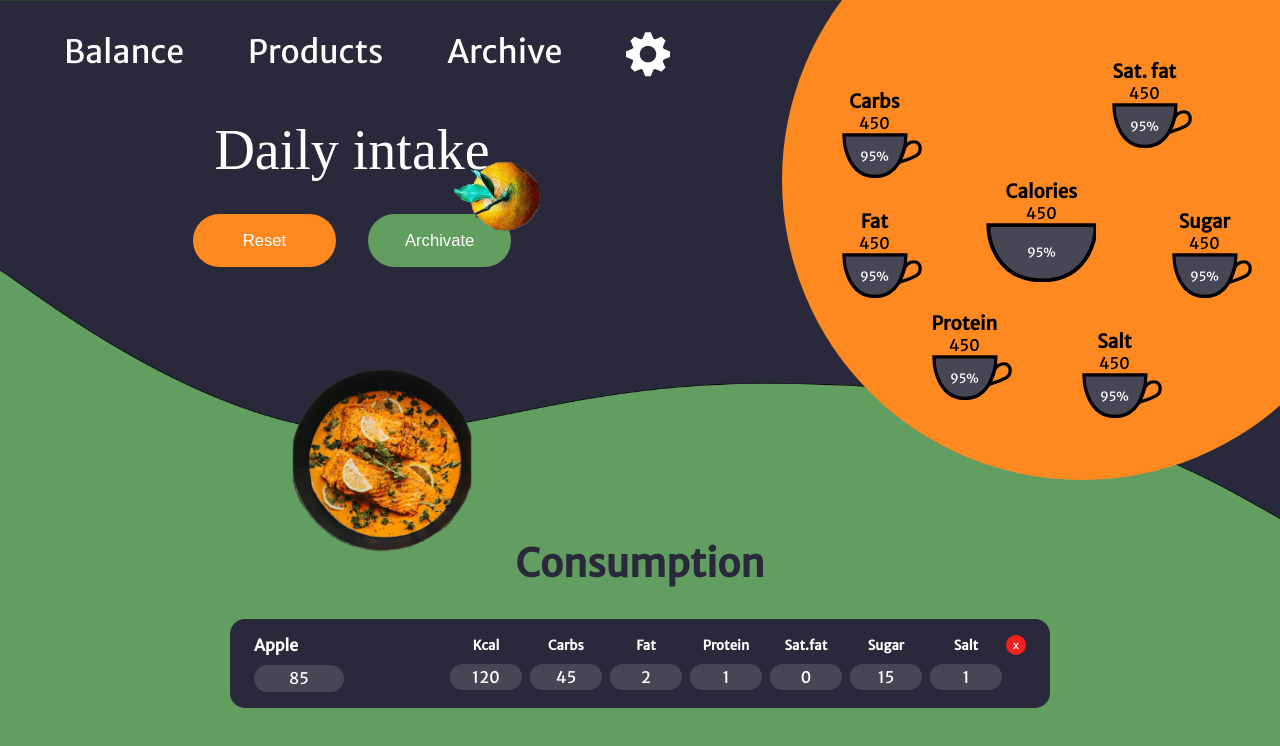
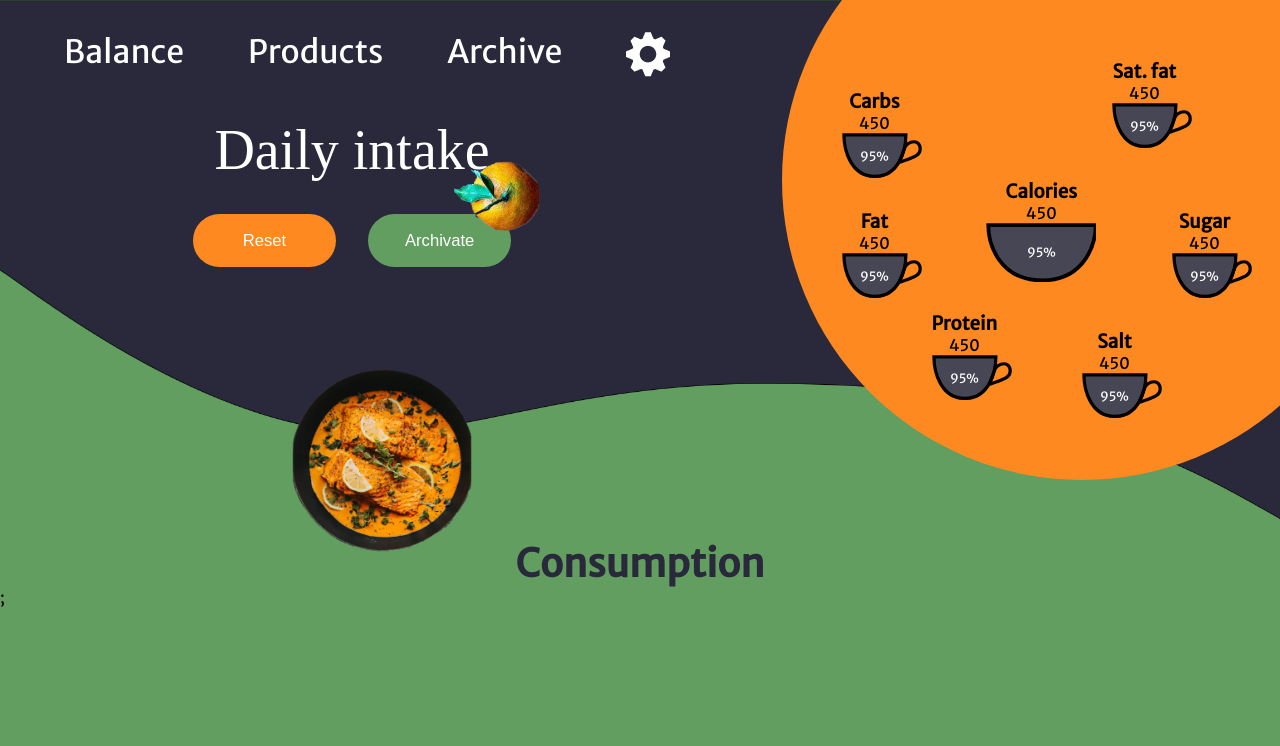
Before and after one commit to Flotsam3/MacroMonitor, a React (Vite) app: page /balance in a window 1280 px wide. Shown: the top 746 px of the page. Built offline with nearby package versions, Linux system fonts and the light colour scheme; the HTML template or start-up script is replaced by a standard one; a web font is replaced by a local one.

Commit message:
feat(Products):add algorithm to save and convert consumption data for balance

```diff
--- a/src/components/Organisms/ConsumptionPanel.module.scss
+++ b/src/components/Organisms/ConsumptionPanel.module.scss
@@ -3,7 +3,7 @@
 .panelWrapper {
     display: flex;
     justify-content: center;
-    margin-top: 2em;
+    margin-top: 0.3em;
     .panel {
        display: flex;
        padding: 1em 1.5em;
--- a/src/components/Organisms/ConsumptionPanel.tsx
+++ b/src/components/Organisms/ConsumptionPanel.tsx
@@ -1,9 +1,9 @@
 import styles from "./ConsumptionPanel.module.scss";
 import Macronutrient from "../Molecules/Macronutrient";
-import { ConsumptionItem } from "../../pages/Balance";
+import { Options } from "../../context/OptionContext";
 
 type ConsumptionPanelProps = {
-   data: ConsumptionItem;
+   data: Options;
 };
 
 export default function ConsumptionPanel({data}:ConsumptionPanelProps) {
@@ -15,11 +15,11 @@ export default function ConsumptionPanel({data}:ConsumptionPanelProps) {
             <p>{data.grams}</p>
          </div>
          <div className={styles.macrosWrapper}>
-            <Macronutrient label={"Kcal"} value={data.kcal}/>
-            <Macronutrient label={"Carbs"} value={data.carbs}/>
+            <Macronutrient label={"Kcal"} value={data.calories}/>
+            <Macronutrient label={"Carbs"} value={data.carbohydrates}/>
             <Macronutrient label={"Fat"} value={data.fat}/>
             <Macronutrient label={"Protein"} value={data.protein}/>
-            <Macronutrient label={"Sat.fat"} value={data.satFat}/>
+            <Macronutrient label={"Sat.fat"} value={data.saturatedFat}/>
             <Macronutrient label={"Sugar"} value={data.sugar}/>
             <Macronutrient label={"Salt"} value={data.salt}/>
          </div>
--- a/src/context/OptionContext.tsx
+++ b/src/context/OptionContext.tsx
@@ -10,6 +10,7 @@ export type Options = {
     saturatedFat:number
     sugar:number
     salt:number
+    grams?:number
 };
 
 type OptionsContext = {
@@ -17,6 +18,8 @@ type OptionsContext = {
     setOptionsData:Dispatch<SetStateAction<Options>> // <Options> refers to the options field above
     food: Options[]
     setFoodData:Dispatch<SetStateAction<Options[]>>
+    consumption:Options[]
+    setConsumptionData:Dispatch<SetStateAction<Options[]>>
 };
 
 type OptionProvideProps = {
@@ -29,8 +32,9 @@ export const OptionContext = createContext<Partial<OptionsContext>>({});
 export default function OptionsProvider({children}:OptionProvideProps){
     const [optionsData, setOptionsData] = useState<Options>({_id: "", calories:0, carbohydrates:0, fat:0, protein:0, saturatedFat:0, sugar:0, salt:0});
     const [foodData, setFoodData] = useState<Options[]>([]);
+    const [consumptionData, setConsumptionData] = useState<Options[]>([]);
     return (
-        <OptionContext.Provider value={{options:optionsData, setOptionsData, food:foodData, setFoodData}}>
+        <OptionContext.Provider value={{options:optionsData, setOptionsData, food:foodData, setFoodData, consumption:consumptionData, setConsumptionData}}>
         {children}
         </OptionContext.Provider>
     )
--- a/src/pages/Balance.tsx
+++ b/src/pages/Balance.tsx
@@ -1,4 +1,4 @@
-import {useState} from "react";
+import {useState, useContext} from "react";
 import vector1 from "../assets/images/Vector_1.png";
 import orange from "../assets/images/orange.png";
 import dish from "../assets/images/balance-dish.png";
@@ -7,6 +7,7 @@ import Navigation from "../components/Organisms/Navigation";
 import MacroCups from "../components/Organisms/MacroCups";
 import ConsumptionPanel from "../components/Organisms/ConsumptionPanel";
 import Button from "../components/Atoms/Button";
+import { OptionContext } from "../context/OptionContext";
 
 export type MacroItem = {
   wrapperClass: "carbsWrapper" | "fatWrapper" | "proteinWrapper" | "saturatedFatWrapper" | "sugarWrapper" | "saltWrapper" | "caloriesWrapper"
@@ -28,8 +29,9 @@ export type ConsumptionItem = {
 }
 
 export default function Balance() {
+  const {consumption} = useContext(OptionContext) || [];
   const [macroBalance, setMacroBalance] = useState<MacroItem[]>([{wrapperClass: "carbsWrapper", title: "Carbs", amount:450, percent:"95%"},{wrapperClass: "fatWrapper", title: "Fat", amount:450, percent:"95%"},{wrapperClass: "proteinWrapper", title: "Protein", amount:450, percent:"95%"},{wrapperClass: "saturatedFatWrapper", title: "Sat. fat", amount:450, percent:"95%"},{wrapperClass: "sugarWrapper", title: "Sugar", amount:450, percent:"95%"},{wrapperClass: "saltWrapper", title: "Salt", amount:450, percent:"95%"},{wrapperClass: "caloriesWrapper", title: "Calories", amount:450, percent:"95%"}]);
-  const [consumption, setConsumption] = useState<ConsumptionItem[]>([{name:"Apple", grams:85, kcal:120, carbs: 45, fat:2, protein:1, satFat:0, sugar:15, salt:1}])
+  // const [consumption, setConsumption] = useState<ConsumptionItem[]>([{name:"Apple", grams:85, kcal:120, carbs: 45, fat:2, protein:1, satFat:0, sugar:15, salt:1}])
 
   return (
     <>
@@ -51,9 +53,11 @@ export default function Balance() {
       </div>
     </div>
       <h2 className={styles.consumption}>Consumption</h2>
-      {consumption.map((obj, index)=>(
-        <ConsumptionPanel  key={index} data={obj}/>
-      ))}
+      <div className={styles.consumptionOuterWrapper}>
+        {consumption && consumption.map((obj, index)=>(
+          <ConsumptionPanel  key={index} data={obj}/>
+        ))};
+      </div>
     </>
   )
 }
--- a/src/pages/Products.tsx
+++ b/src/pages/Products.tsx
@@ -5,24 +5,14 @@ import NewFoodPanel from "../components/Organisms/NewFoodPanel";
 import Macronutrient from "../components/Molecules/Macronutrient";
 import banana from "../assets/images/banane_1.png";
 import { getAllOptions, createOptions, getAllFood } from "../services/api";
-import { OptionContext } from "../context/OptionContext";
-
-export type Options = {
-  calories:number
-  carbohydrates:number
-  fat:number
-  protein:number
-  saturatedFat:number
-  sugar:number
-  salt:number
-};
+import { OptionContext, Options } from "../context/OptionContext";
 
 type SelectedFood = {
   [key: string]: string;
 };
 
 export default function Products() {
-  const {options, setOptionsData, food, setFoodData} = useContext(OptionContext) || {};
+  const {setOptionsData, food, setFoodData, setConsumptionData} = useContext(OptionContext) || {};
   const [selectedFood, setSelectedFood] = useState<SelectedFood>({});
 
   useEffect(()=>{
@@ -69,6 +59,23 @@ export default function Products() {
     };
   };
 
+  function handleSaveSelection(){
+    const dailyConsumption:Options[] = [];
+    for (const key in selectedFood) {
+      food?.find((foodItem)=>{
+          const amount = +selectedFood[key]/100;
+          if (foodItem.name === key ){
+            const selectionData = {name:key, grams:amount * 100, calories:amount * foodItem.calories, carbohydrates:amount * foodItem.carbohydrates, fat:amount * foodItem.fat, protein:amount * foodItem.protein, saturatedFat:amount * foodItem.saturatedFat, sugar:amount * foodItem.sugar, salt:amount * foodItem.salt};
+            dailyConsumption.push(selectionData);
+          };
+      });
+    };
+    if (setConsumptionData){
+      setConsumptionData(dailyConsumption);
+      console.log({dailyConsumption});
+    };
+  };
+
   return (
     <div className={styles.products}>
         <div className={styles.inputWrapper}>
@@ -77,7 +84,7 @@ export default function Products() {
           <img className={styles.banana} src={banana} alt="A half peeled banana" />
         </div>
         <div className={styles.addButtonWrapper}>
-          <button>+</button>
+          {food && food?.length > 0 && <button onClick={handleSaveSelection}>+</button>}
         </div>
         {food && food.map((food, index)=>(
           <div key={index} className={styles.productPanelWrapper}>
```
